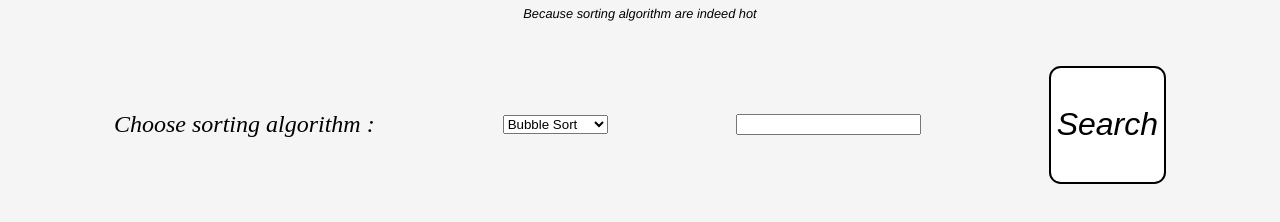
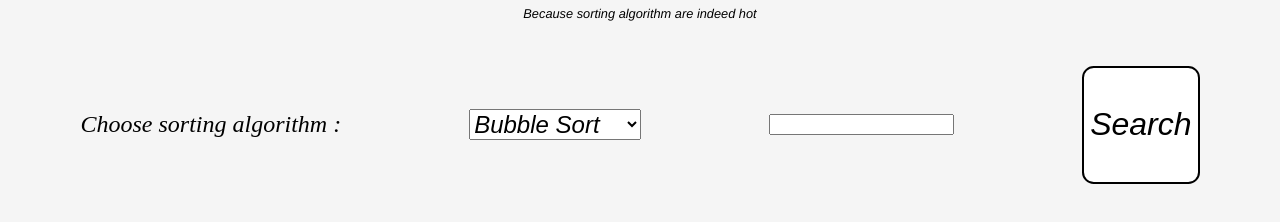
Before and after one commit to VoidScientist/ExpressHot, a website: page local-server/index.html in a window 1280 px wide. Shown: the part 54-276 px from the top of the page. Drawn offline with Linux system fonts and the light colour scheme.

Commit message:
Update style.css

```diff
--- a/local-server/style.css
+++ b/local-server/style.css
@@ -52,6 +52,14 @@ body {
 
 }
 
+#algorithm{
+
+    font-size: 1.5rem;
+    font-style: italic;
+
+
+}
+
 button{
 
     font-size: 2rem;
@@ -85,7 +93,7 @@ button{
     width: 25vw;
     text-align: left;
     background-color: rgb(255, 255, 255);
-
+    padding: 0.5vw;
 
 }
 
```
